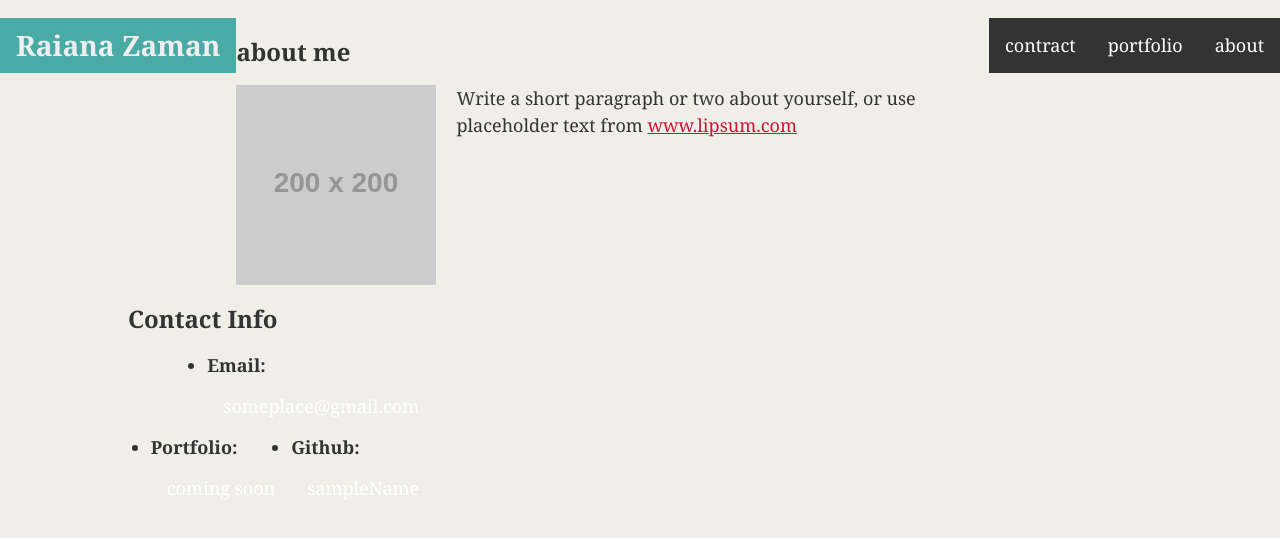
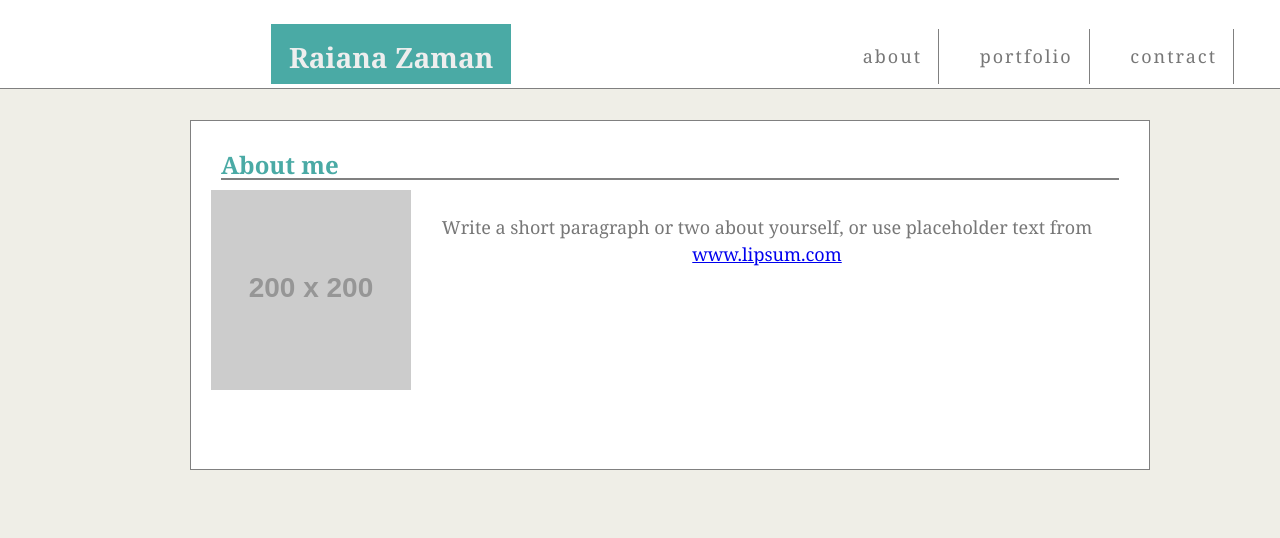
Before and after one commit to raianaz24/Basic-Portfolio, a plain HTML site: page index.html in a window 1280 px wide. Drawn offline with Linux system fonts and the light colour scheme; placeholder pictures from the web are drawn by us.

Commit message:
Assignment

```diff
--- a/index.html
+++ b/index.html
@@ -2,51 +2,42 @@
 
 <!DOCTYPE html>
 <html lang="en-us">
-
 <head>
   <meta charset="UTF-8">
   <title>Raiana Zaman</title>
-
-
   <link rel="stylesheet"  href="style.css">
 
 </head>
 
+
 <body>
+
   <header>
+      <div class="nav-bar">
     <h1>Raiana Zaman</h1>
-    <div class="nav-bar">
-<ul>
-  <li><a href=""> about</a></li>
-  <li><a href=""> portfolio</a></li>
-  <li><a href=""> contract</a></li>
+
+<ul class="menu">
+  <li><a id="about" href=""> about</a></li>
+  <li><a id="portfolio" href=""> portfolio</a></li>
+  <li><a id="contract" href=""> contract</a></li>
 </ul>
 
-    </div>
-  </header>
+
+</div>
+
 
   <div class="container">
 
     <section id="main-bio">
 
-      <h2>about me</h2>
+      <h2>About me</h2>
 
       <img id="bio-image" src="https://placehold.it/200x200" alt="Your Name">
 
       <p>Write a short paragraph or two about yourself, or use placeholder text from <a href="http://www.lipsum.com/">www.lipsum.com</a></p>
-    </section>
 
-     <section id="contact-info">
-      <h2>Contact Info</h2>
-      <ul>
-        <li><strong>Email:</strong> <a href="#">someplace@gmail.com</a></li>
-        <li><strong>Github:</strong> <a href="#">sampleName</a></li>
-        <li><strong>Portfolio:</strong> <a href="#">coming soon</a></li>
-      </ul>
-
-    </section>
   </div>
-
+</header>
 </body>
 
 </html>
--- a/style.css
+++ b/style.css
@@ -9,17 +9,126 @@ Experiment with deleting lines of code from the CSS to see how it affects the we
 */
 *
 {
-    margin: o;
+    margin: 0;
     padding: 0;
+    box-sizing: border-box;
+
+
+
+}
+header
+{
+  background-image: url(background.png);
+
+  background-size: cover;
+  background-position: center;
+  color: #333;
+  background:white;
+  border-bottom: 1px solid gray;
+
+  padding: 14px 16px;
+  margin-bottom: 0px;
+  width:100%;
+  display:block;
+
+}
+.nav-bar
+{
+  height: 60px;
+
+
+
+}
+h1 {
+    height:60px;
+    font-size: 28px;
+    color: #eee;
+    text-align: center;
+    background-color: #4aaaa5;
+    display: block;
+    padding: 20px 18px;
+    text-decoration: none;
+    margin: 10px 255px;
+
+
+
+  }
+  h1 {
+    float: left;
+  }
+.menu{
+  float: right;
+  list-style: none;
+  margin: 20px;
+}
+.menu li {
+  display: inline-block;
+  list-style-type: none;
+  margin: -5px 10px;
+  padding: 0;
+  overflow: hidden;
+  background-color: #ffffff;
 }
 
-header {
-    background: white;
-    background-image: url(background.png);
-    background-size: cover;
-    background-position: center;
-  }
+.menu li a {
+  display: block;
+  color: #777777;
+  background-color: #ffffff;
+  text-align: center;
+  padding: 14px 16px;
+  text-decoration: none;
+  letter-spacing: 2px;
+  border-right: 1px solid gray;
+
+
+}
+
+.menu li a:hover{
+  background: gray;
+  transition: .4s;
+  color: black;
+}
+
+
+.container {
+  position: relative;
+  width: 900px;
+  margin: 0 auto;
+  color: #333;
+  top:120px;
+
+}
+.container h2 {
+  font-size: 24px;
+  margin: 10px;
+  color: #4aaaa5;
+  border-bottom: 2px solid gray;
+}
+#main-bio {
+
+   width: 960px;
+   height: 350px;
+   background-color: white;
+   padding: 20px;
+   position: fixed;
+   top:120px;
+  border: .5px solid gray;
+ }
+
+ p{
+
+   display: block;
+   color: #777777;
+   text-align: center;
+   padding: 24px 26px;
+   text-decoration: none;
+ }
+
+
 body {
+
+  width: 100%;
+  height: 80%;
   padding: 0;
   margin: 0;
   font-family: Georgia, "Times New Roman", Times, serif;
@@ -28,72 +137,15 @@ body {
   color: #333;
   background: #efeee7;
 }
-.nav-bar
-li {
-  display: inline;
-  list-style-type: none;
-  margin: 0;
-  padding: 0;
-  overflow: hidden;
-  background-color: #333;
-}
 
-li {
-  float: right;
-}
 
-li a {
-  display: block;
-  color: white;
-  text-align: center;
-  padding: 14px 16px;
-  text-decoration: none;
-}
 
-li a:hover {
-  background-color: #111;
-}
-h1 {
 
-  margin: 0;
-  margin-bottom: 20px;
-  font-size: 28px;
-  color: #eee;
-  text-align: left;
-  background-color: #4aaaa5;
-  display: block;
-  padding: 14px 16px;
-  text-decoration: none;
-}
-h1 {
-  float: left;
-}
-h2 {
-  font-size: 24px;
-}
 
-a {
-  color: #d21034;
-}
-
-.container {
-  width: 1024px;
-  margin: 0 auto;
-}
-
-#main-bio,
-#contact-info,
 #bio-image {
   float: left;
 }
 
-#main-bio {
-  width: 70%;
-}
-
-#contact-info {
-  width: 30%;
-}
 
 #bio-image {
   width: 200px;
```
